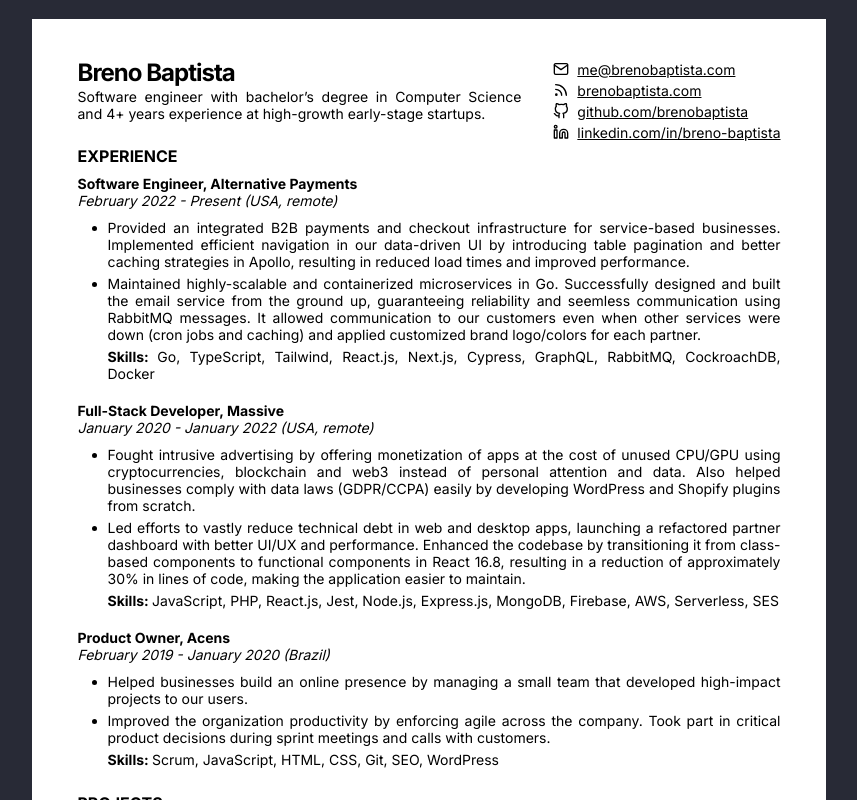
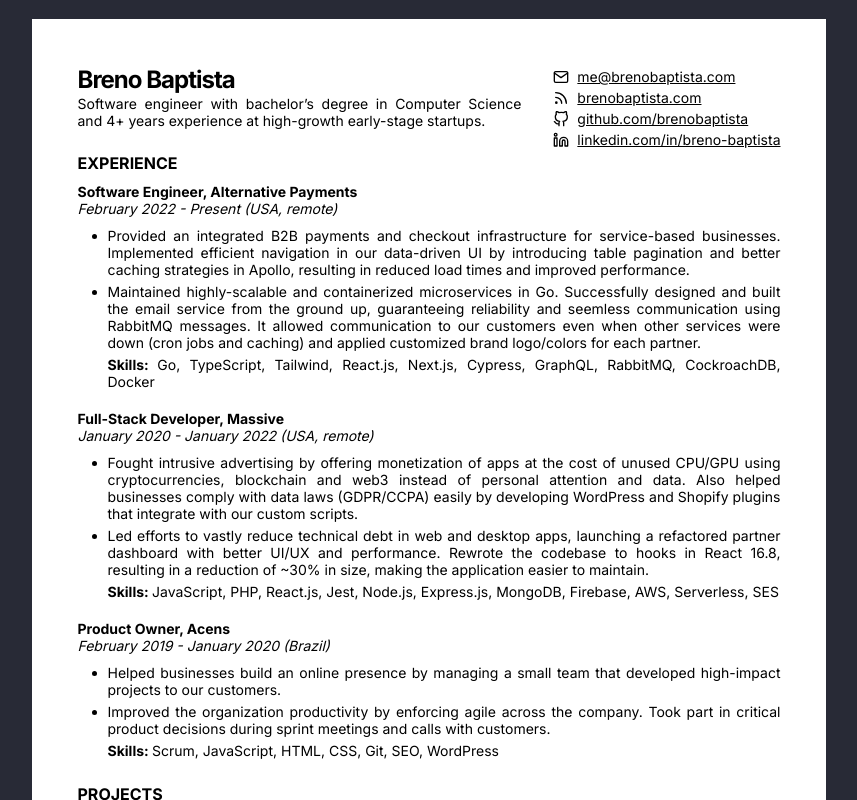
Before and after one commit to brenobaptista/blog, a Next.js app: page /resume in a window 1280 px wide. Shown: the top 800 px of the page, without its empty margins (211-1068 px from the left). Built offline with nearby package versions, Linux system fonts and the light colour scheme.

Commit message:
Update resume descriptions

```diff
--- a/src/pages/resume.tsx
+++ b/src/pages/resume.tsx
@@ -109,15 +109,15 @@ const Resume = () => (
                 the cost of unused CPU/GPU using cryptocurrencies, blockchain
                 and web3 instead of personal attention and data. Also helped
                 businesses comply with data laws (GDPR/CCPA) easily by
-                developing WordPress and Shopify plugins from scratch.
+                developing WordPress and Shopify plugins that integrate with our
+                custom scripts.
               </li>
               <li>
                 Led efforts to vastly reduce technical debt in web and desktop
                 apps, launching a refactored partner dashboard with better UI/UX
-                and performance. Enhanced the codebase by transitioning it from
-                class-based components to functional components in React 16.8,
-                resulting in a reduction of approximately 30% in lines of code,
-                making the application easier to maintain.
+                and performance. Rewrote the codebase to hooks in React 16.8,
+                resulting in a reduction of ~30% in size, making the application
+                easier to maintain.
               </li>
               <b>Skills: </b>JavaScript, PHP, React.js, Jest, Node.js,
               Express.js, MongoDB, Firebase, AWS, Serverless, SES
@@ -129,7 +129,7 @@ const Resume = () => (
             <ul>
               <li>
                 Helped businesses build an online presence by managing a small
-                team that developed high-impact projects to our users.
+                team that developed high-impact projects to our customers.
               </li>
               <li>
                 Improved the organization productivity by enforcing agile across
--- a/src/styles/pages/Resume.ts
+++ b/src/styles/pages/Resume.ts
@@ -12,7 +12,7 @@ export const Page = styled.div`
   background: #ffffff;
   width: 210mm;
   height: 297mm;
-  padding: 10mm 12mm;
+  padding: 12mm 12mm;
 
   @media screen {
     margin: 5mm auto;
```
Also changed, not shown: 1 other file (tests, documents, lock files or other folders).
